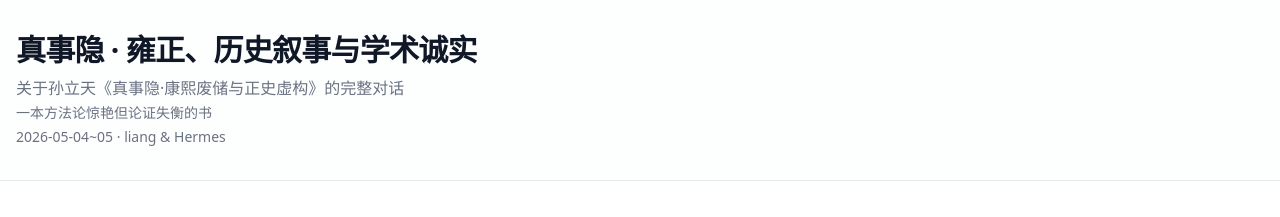
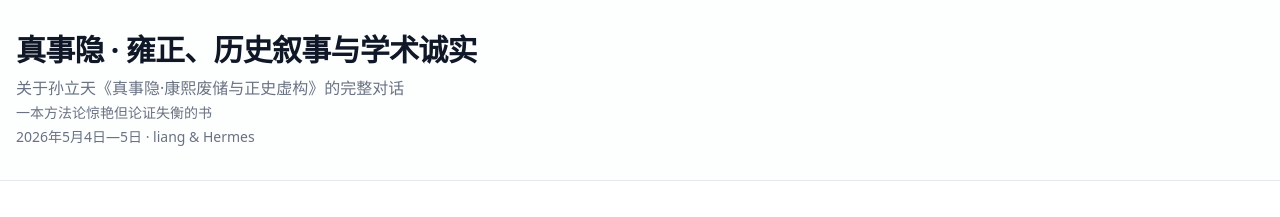
Before and after one commit to cxyxlxdm/movie-rankings, a Next.js app: page /conversation/zhen-shi-yin in a window 1280 px wide. Shown: the top 217 px of the page. Built offline with nearby package versions, Linux system fonts and the light colour scheme.

Commit message:
zhen-shi-yin: clearer date format

```diff
--- a/src/app/conversation/zhen-shi-yin/page.tsx
+++ b/src/app/conversation/zhen-shi-yin/page.tsx
@@ -207,7 +207,7 @@ Hermes（基于 DeepSeek 模型评估）：**6 / 10**
               一本方法论惊艳但论证失衡的书
             </span>
             <br />
-            <span className="text-sm">2026-05-04~05 · liang & Hermes</span>
+            <span className="text-sm">2026年5月4日—5日 · liang & Hermes</span>
           </p>
         </div>
       </header>
```
